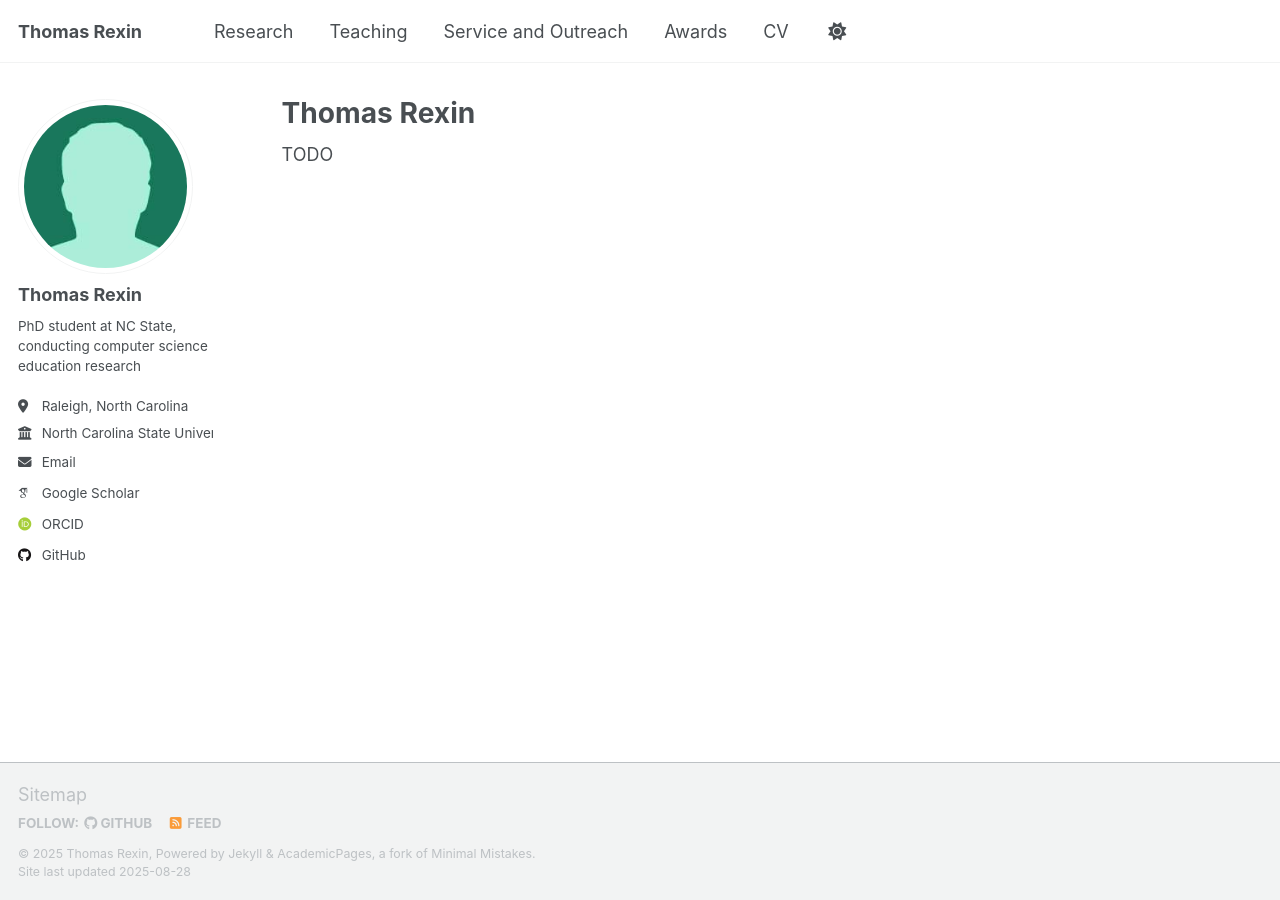
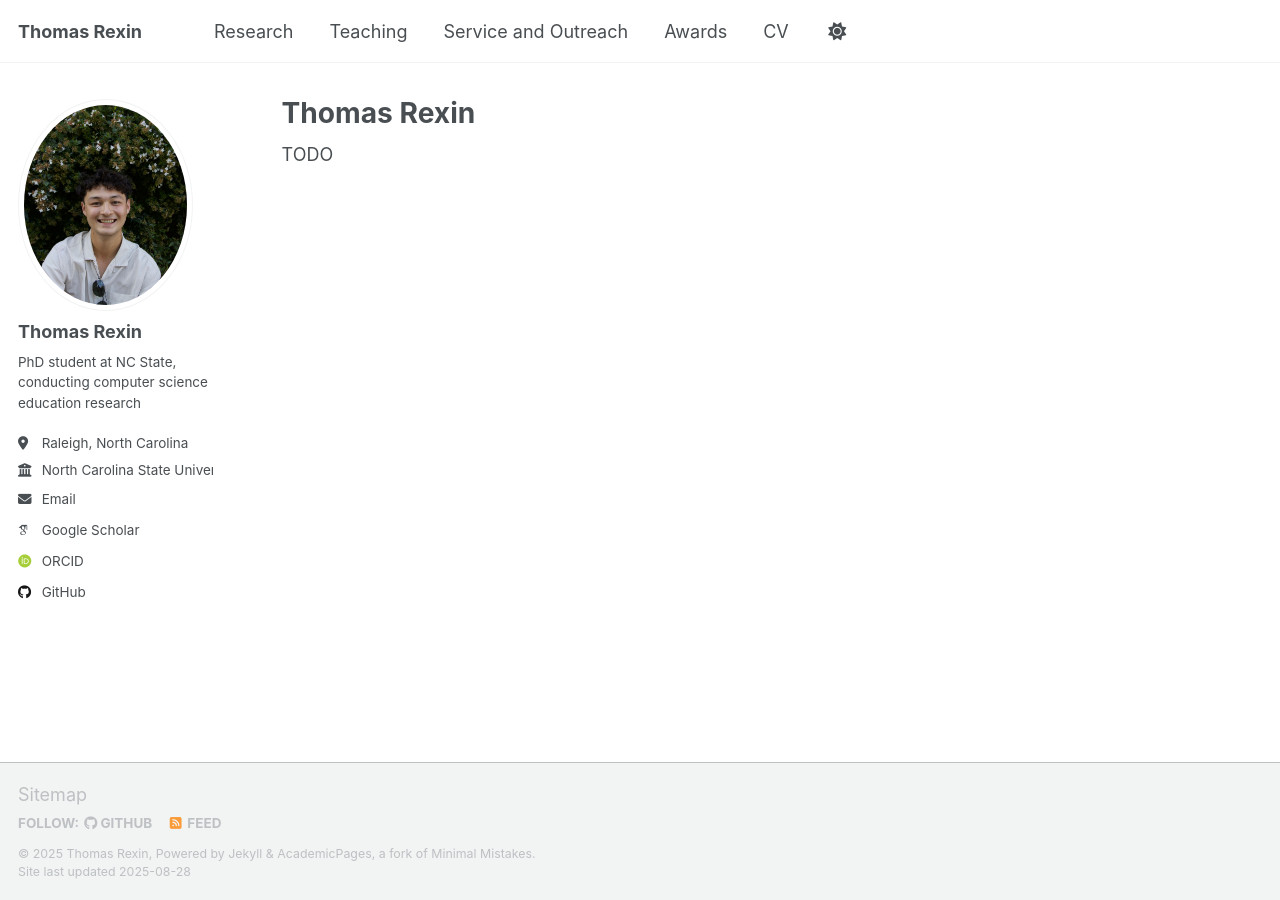
Before and after one commit to thomasrexin/thomasrexin.github.io, a Jekyll site: the page built from _pages/about.md, in a window 1280 px wide. Built offline with Jekyll 4.4.1, drawn with Linux system fonts in a browser that asks for light colours; some web fonts are replaced; a script that is not in the unit is left out.

Commit message:
fixing pic

```diff
--- a/_config.yml
+++ b/_config.yml
@@ -22,7 +22,7 @@ repository               : "thomasrexin.github.io"
 #               Additional customization can be done by editing /_includes/author-profile.html
 author:
   # Biographic information
-  avatar           : "bio-photo-2.jpg"
+  avatar           : "pic.jpg"
   name             : "Thomas Rexin"
   pronouns         : # example: "she/her"
   bio              : "PhD student at NC State, conducting computer science education research"
```
Also changed, not shown: images/pic.JPG, 1 other file.
